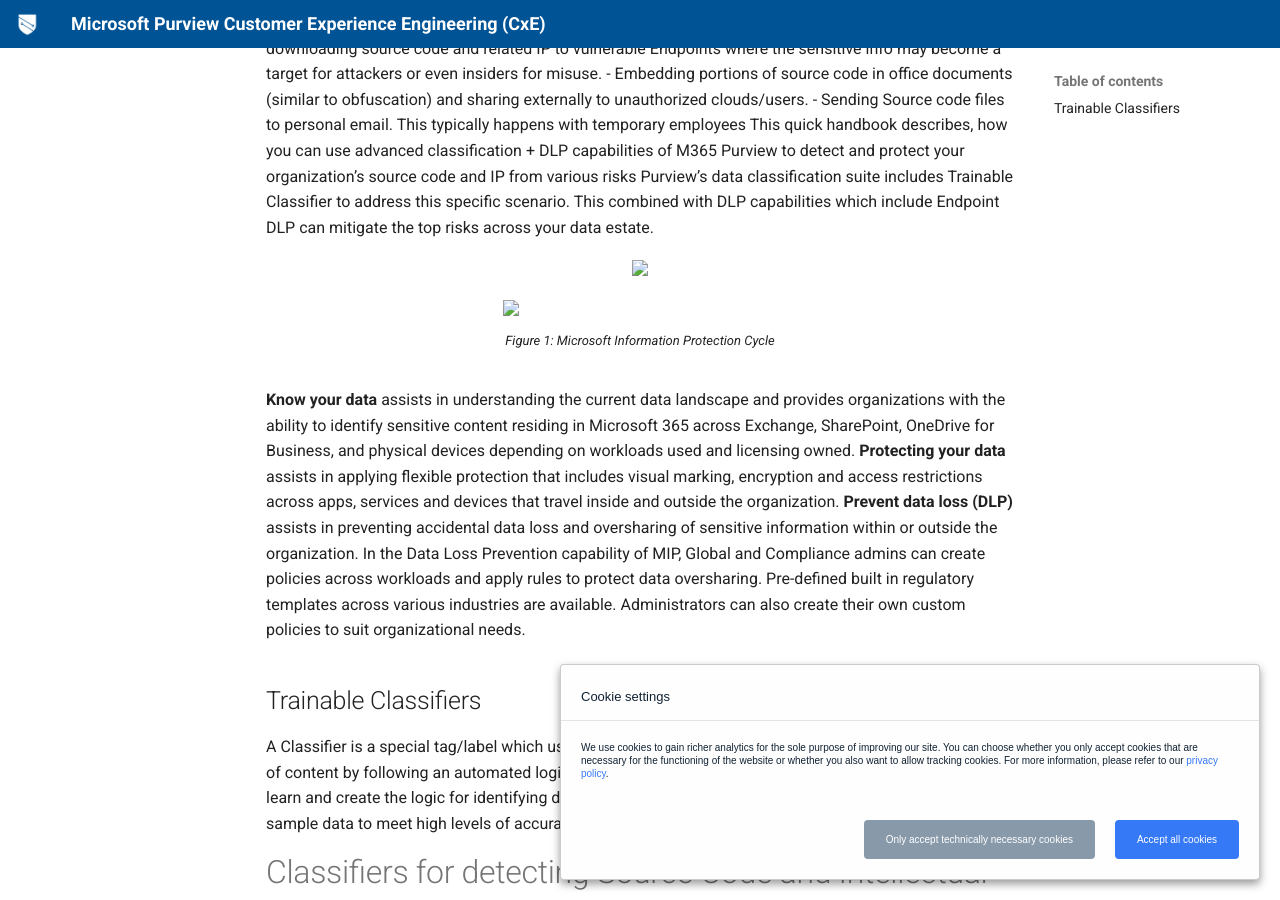
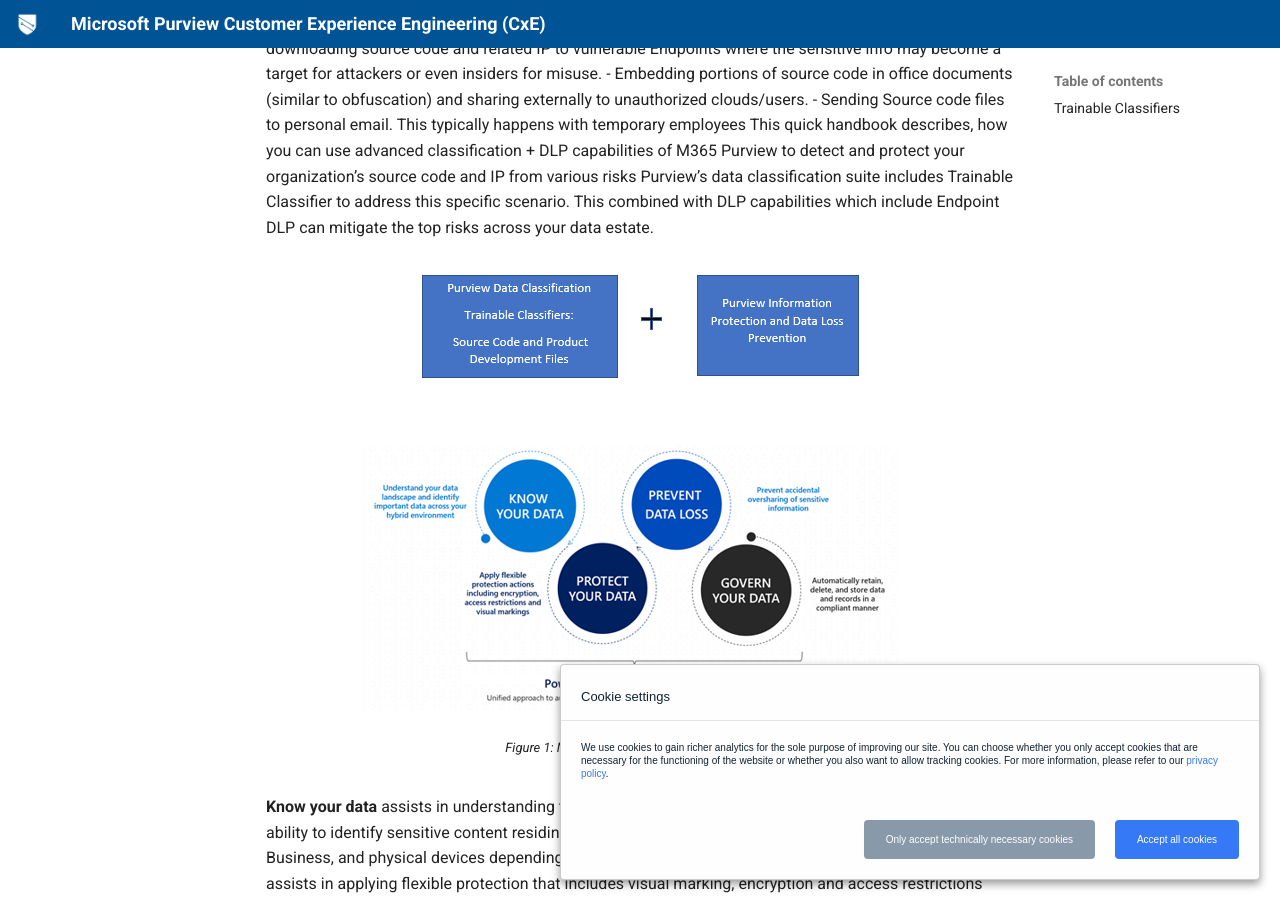
Before and after one commit to microsoft/ComplianceCxE, an MkDocs documentation site: the page built from docs/playbooks/sourceCodePlaybook.md, in a window 1280 px wide and 900 px high, scrolled down 352 px. Built offline with MkDocs 1.6.1 and Material for MkDocs 9.7.7, drawn with Linux system fonts in a browser that asks for light colours.

Commit message:
Update sourceCodePlaybook.md

```diff
--- a/docs/playbooks/sourceCodePlaybook.md
+++ b/docs/playbooks/sourceCodePlaybook.md
@@ -9,10 +9,10 @@
 Purview’s data classification suite includes Trainable Classifier to address this specific scenario. This combined with DLP capabilities which include Endpoint DLP can mitigate the top risks across your data estate.
 
 <figure>
-    <img src="docs/playbooks/img/sourceCode1.png"/>
+    <img src="../../playbooks/img/sourceCode1.png"/>
 </figure>
 <figure>
-    <img src="docs/playbooks/img/sourceCode2.png"/>
+    <img src="../../playbooks/img/sourceCode2.png"/>
      <figcaption>Figure 1: Microsoft Information Protection Cycle</figcaption>
 </figure>
 
@@ -36,18 +36,18 @@
 You can use Content Explorer to discover all data in One Drive, Sharepoint and Teams that matches these classifiers.
 For each classifier, the location to the specific document can be drilled down that has been classified. If the classification is not what is expected, there is an opportunity to provide No-Match feedback so that we can further improve the classifiers
 <figure>
-    <img src="docs/playbooks/img/sourceCode3.png"/>
+    <img src="../../playbooks/img/sourceCode3.png"/>
 </figure>
 Click on the tab “Trainable Classifiers” for the discovery and classification of sensitive information across SPO and ODB by clicking on the respective classifier/category in Content Explorer .
 
 <figure>
-    <img src="docs/playbooks/img/sourceCode4.png"/>
+    <img src="../../playbooks/img/sourceCode4.png"/>
 </figure>
 <figure>
-    <img src="docs/playbooks/img/sourceCode5.png"/>
+    <img src="../../playbooks/img/sourceCode5.png"/>
 </figure>
 <figure>
-    <img src="docs/playbooks/img/sourceCode6.png"/>
+    <img src="../../playbooks/img/sourceCode6.png"/>
 </figure>
 
 *Scenario 2: Prevent sharing of Source Code and product dev files using Purview DLP*
@@ -73,53 +73,53 @@
 *Step 1: Create DLP (Data Loss Prevention) Policy*
 Data Loss Prevention overview provides the overall summary of the total number of activities detected across various locations such as OneDrive, SharePoint, Exchange, Teams, etc. It has presence of different tabs such as Policies (to create any new policy or edit the previous one), alerts, Endpoint DLP settings, and activity explorer (total number of DLP rule matched, labels applied, auto-labeling simulation, etc.)
 <figure>
-    <img src="docs/playbooks/img/sourceCode7.png"/>
+    <img src="../../playbooks/img/sourceCode7.png"/>
 </figure>
 *Step 2: Add Trainable Classifier as a condition*
 In DLP platform, under policy tab, a new DLP Policy can be created with the existing templates or the custom policy. In this, policy can be applied to different locations such as SharePoint, OneDrive, Exchange etc. A rule is created with trainable classifiers as a condition along with email alerts, actions to be taken, and policy tips.
 <figure>
-    <img src="docs/playbooks/img/sourceCode8.png"/>
+    <img src="../../playbooks/img/sourceCode8.png"/>
 </figure>
 <figure>
-    <img src="docs/playbooks/img/sourceCode9.png"/>
+    <img src="../../playbooks/img/sourceCode9.png"/>
 </figure>
 <figure>
-    <img src="docs/playbooks/img/sourceCode10.png"/>
+    <img src="../../playbooks/img/sourceCode10.png"/>
 </figure>
 
 *Step 3: Apply DLP Policy*
 Policy Tip: In the SharePoint, once the sensitive document is uploaded, the DLP policy is triggered, and a policy tip is displayed against each of the sensitive document.
 
 <figure>
-    <img src="docs/playbooks/img/sourceCode11.png"/>
+    <img src="../../playbooks/img/sourceCode11.png"/>
 </figure>
 Email Notification: Similarly, once the policy is triggered, you are notified with the email notification (a rule that is defined while creating the DLP policy).
 <figure>
-    <img src="docs/playbooks/img/sourceCode12.png"/>
+    <img src="../../playbooks/img/sourceCode12.png"/>
 </figure>
 *Protecting Source Code on Endpoint*: Trainable Classifiers can be configured to protect content on endpoint by turning on advanced classification and adding Source Code as a condition in Endpoint policies ..
 *Step 1: Create policy*
 In the Microsoft Purview compliance portal, navigate to Data Loss Prevention and open the Policies tab:
 <figure>
-    <img src="docs/playbooks/img/sourceCode13.png"/>
+    <img src="../../playbooks/img/sourceCode13.png"/>
 </figure>
 In the Choose the information tab: Select Custom category and Custom policy template.
 <figure>
-    <img src="docs/playbooks/img/sourceCode14.png"/>
+    <img src="../../playbooks/img/sourceCode14.png"/>
 </figure>
 Give a unique name.
 <figure>
-    <img src="docs/playbooks/img/sourceCode15.png"/>
+    <img src="../../playbooks/img/sourceCode15.png"/>
 </figure>
 *Step 2: Select Workload*
 Choose locations where you want to apply your policies, select *Devices* for Endpoint coverage.
 <figure>
-    <img src="docs/playbooks/img/sourceCode16.png"/>
+    <img src="../../playbooks/img/sourceCode16.png"/>
 </figure>
 *Step 3: Create rule in Advanced rule DLP*
 In conditions, select content contains and click on Trainable classifier
 <figure>
-    <img src="docs/playbooks/img/sourceCode17.png"/>
+    <img src="../../playbooks/img/sourceCode17.png"/>
 </figure>
 Select *Source code* and click add.
 <figure>
@@ -127,27 +127,27 @@
 </figure>
 In actions, select *audit or restrict activities on devices.*
 <figure>
-    <img src="docs/playbooks/img/sourceCode19.png"/>
+    <img src="../../playbooks/img/sourceCode19.png"/>
 </figure>
 *Enable user notification*
 Whenever a document is identified as Source Code, mail gets generated and sent to administrators. Save and click next.
 <figure>
-    <img src="docs/playbooks/img/sourceCode20.png"/>
+    <img src="../../playbooks/img/sourceCode20.png"/>
 </figure>
 In *Test or turn on the policy*, select turn it on right away. Click next and submit.
 <figure>
-    <img src="docs/playbooks/img/sourceCode21.png"/>
+    <img src="../../playbooks/img/sourceCode21.png"/>
 </figure>
 <figure>
-    <img src="docs/playbooks/img/sourceCode22.png"/>
+    <img src="../../playbooks/img/sourceCode22.png"/>
 </figure>
 *Step 4: Test policy by uploading documents to SharePoint from Endpoint.*
 <figure>
-    <img src="docs/playbooks/img/sourceCode23.png"/>
+    <img src="../../playbooks/img/sourceCode23.png"/>
 </figure>
 *Step 5: Activity Explorer*
 <figure>
-    <img src="docs/playbooks/img/sourceCode24.png"/>
+    <img src="../../playbooks/img/sourceCode24.png"/>
 </figure>
 # Create sensitivity auto-labeling policies
 *Step 1: Create Sensitivity Auto-Labeling Policy*
@@ -156,16 +156,16 @@
 If you don't immediately see this option, first select Show all.
 Select the Auto-labeling tab
 <figure>
-    <img src="docs/playbooks/img/sourceCode25.png"/>
+    <img src="../../playbooks/img/sourceCode25.png"/>
 </figure>
 *Step 2: Policy Configuration*
 Select + Create auto-labeling policy. This starts the new policy configuration:
 <figure>
-    <img src="docs/playbooks/img/sourceCode26.png"/>
+    <img src="../../playbooks/img/sourceCode26.png"/>
 </figure>
 *Step 3: Select Workloads*. For the page Choose locations where you want to apply the label:
 <figure>
-    <img src="docs/playbooks/img/sourceCode27.png"/>
+    <img src="../../playbooks/img/sourceCode27.png"/>
 </figure>
 Select and specify locations for Exchange, SharePoint, and OneDrive. If you don't want to keep the default of All included for your chosen locations, select the link to choose specific instances to include, or select the link to choose specific instances to exclude. Then select Next.
 For the Set up common or advanced rules page: Keep the default of Common rules to define rules that identify content to label across all your selected locations. If you need different rules per location, including more options for Exchange, select Advanced rules. Then select Next.
@@ -182,9 +182,9 @@
 When the encryption isn't applied for senders outside organization, however, it can be applied by configuring Additional settings for email and specifying a rights Management owner.
 
 <figure>
-    <img src="docs/playbooks/img/sourceCode28.png"/>
+    <img src="../../playbooks/img/sourceCode28.png"/>
 </figure>
 
 <figure>
-    <img src="docs/playbooks/img/sourceCode29.png"/>
+    <img src="../../playbooks/img/sourceCode29.png"/>
 </figure>
```
